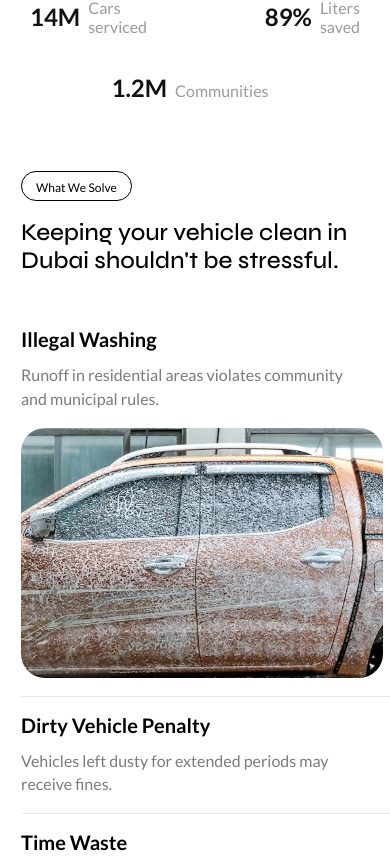
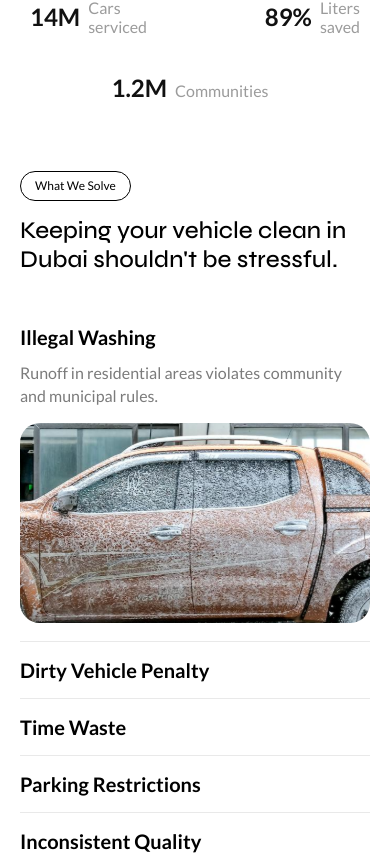
Before and after one commit to hameed786786/progloss-landingpage, a Next.js app: page / in a window 390 px wide. Shown: the part 805-1664 px from the top of the page. Built offline with nearby package versions, Linux system fonts and the light colour scheme.

Commit message:
fixed alignments

```diff
--- a/components/sections/problems-section.tsx
+++ b/components/sections/problems-section.tsx
@@ -37,310 +37,75 @@ const problems = [
 ];
 
 export default function ProblemsSection() {
-  const [activeIndex, setActiveIndex] = useState(0);
+  const [activeIndex, setActiveIndex] = useState<number | null>(0);
 
   return (
-    <section className="w-full bg-white pl-[55px]">
+    <section className="w-full bg-white px-[20px] md:px-0">
 
       {/* DESKTOP */}
-      <div className="hidden md:block">
-
+      <div className="hidden md:block pl-[55px]">
         <div className="px-[42px] pt-[54px] pb-[40px]">
-
-          {/* TAG */}
-          <div
-            className="
-              h-[34px]
-              w-fit
-
-              rounded-full
-              border
-              border-black
-
-              px-[16px]
-            "
-          >
-            <span
-              className="
-                relative
-                top-[2px]
-
-                text-[13px]
-                leading-none
-
-                text-black
-              "
-              style={{
-                fontFamily: "var(--font-lato), sans-serif",
-                fontWeight: 600,
-              }}
-            >
+          <div className="h-[34px] w-fit rounded-full border border-black px-[16px]">
+            <span className="relative top-[2px] text-[13px] leading-none text-black" style={{ fontFamily: "var(--font-lato)", fontWeight: 600 }}>
               What We Solve
             </span>
           </div>
-
-          {/* TITLE */}
-          <h2
-            className="
-              mt-[28px]
-
-              w-[1178px]
-              h-[148px]
-
-              text-[62px]
-              leading-[1.06]
-              tracking-[-0.05em]
-
-              text-black
-            "
-            style={{
-              fontFamily: "var(--font-syne), sans-serif",
-              fontWeight: 700,
-            }}
-          >
+          <h2 className="mt-[28px] w-[1178px] text-[62px] leading-[1.06] tracking-[-0.05em] text-black" style={{ fontFamily: "var(--font-syne)", fontWeight: 700 }}>
             Keeping your vehicle clean in Dubai shouldn’t be stressful.
           </h2>
-
-          {/* ITEMS */}
           <div className="mt-[52px]">
-
             {problems.map((item, index) => (
-              <div
-                key={index}
-                className="border-b border-[#ECECEC]"
-                onMouseEnter={() => setActiveIndex(index)}
-              >
-
-                {/* CONTENT */}
+              <div key={index} className="border-b border-[#ECECEC]" onMouseEnter={() => setActiveIndex(index)}>
                 <div className="pt-[10px] pb-[28px]">
-
-                  {/* TITLE */}
-                  <h3
-                    className="
-                      text-[36px]
-                      leading-none
-                      tracking-[-0.03em]
-
-                      text-black
-                    "
-                    style={{
-                      fontFamily: "var(--font-syne), sans-serif",
-                      fontWeight: 600,
-                    }}
-                  >
+                  <h3 className="text-[36px] leading-none tracking-[-0.03em] text-black" style={{ fontFamily: "var(--font-syne)", fontWeight: 600 }}>
                     {item.title}
                   </h3>
-
-                  {/* DESCRIPTION */}
-                  <p
-                    className="
-                      mt-[24px]
-
-                      text-[16px]
-                      leading-[1.6]
-                      tracking-[0.02em]
-                      text-[#7B7B7B]
-                    "
-                    style={{
-                      fontFamily: "var(--font-lato), sans-serif",
-                      fontWeight: 500,
-                    }}
-                  >
+                  <p className="mt-[24px] text-[16px] leading-[1.6] tracking-[0.02em] text-[#7B7B7B]" style={{ fontFamily: "var(--font-lato)", fontWeight: 500 }}>
                     {item.description}
                   </p>
-
-                  {/* IMAGE */}
-                  <div
-                    className={`
-                      relative
-                      overflow-hidden
-
-                      transition-all
-                      duration-500
-                      ease-out
-
-                      ${
-                        activeIndex === index
-                          ? "h-[250px] w-[1320px] mt-[28px] opacity-100"
-                          : "h-0 opacity-0"
-                      }
-                    `}
-                  >
-                    <div
-                      className="
-                        relative
-                        h-[320px]
-                        w-full
-
-                        overflow-hidden
-                        rounded-[28px]
-                      "
-                    >
-                      <Image
-                        src={item.image}
-                        alt={item.title}
-                        fill
-                        className="object-cover"
-                      />
+                  <div className={`relative overflow-hidden transition-all duration-500 ease-out ${activeIndex === index ? "h-[250px] mt-[28px] opacity-100" : "h-0 opacity-0"}`}>
+                    <div className="relative h-[250px] w-full overflow-hidden rounded-[28px]">
+                      <Image src={item.image} alt={item.title} fill className="object-cover" />
                     </div>
                   </div>
-
                 </div>
               </div>
             ))}
-
           </div>
         </div>
       </div>
 
       {/* MOBILE */}
-      <div className="block md:hidden">
-
-        <div className="ml-[-34px] pt-[28px] pb-[36px]">
-
-          {/* TAG */}
-          <div
-            className="
-              h-[30px]
-              w-fit
-
-              rounded-full
-              border
-              border-black
-
-              px-[14px]
-            "
-          >
-            <span
-              className="
-                relative
-                top-[2px]
-
-                text-[12px]
-                leading-none
-
-                text-black
-              "
-              style={{
-                fontFamily: "var(--font-lato), sans-serif",
-                fontWeight: 400,
-              }}
-            >
+      <div className="block md:hidden pt-[28px] pb-[36px]">
+        <div className="h-[30px] w-fit rounded-full border border-black px-[14px] flex items-center">
+          <span className="text-[12px] leading-none text-black" style={{ fontFamily: "var(--font-lato)", fontWeight: 400 }}>
             What We Solve
           </span>
         </div>
-
-          {/* TITLE */}
-          <h2
-            className="
-              mt-[18px]
-
-              w-[361px]
-              h-[58px]
-
-              text-[24px]
-              leading-[1.15]
-
-
-              text-black
-            "
-            style={{
-              fontFamily: "var(--font-syne), sans-serif",
-              fontWeight: 500,
-            }}
-          >
+        <h2 className="mt-[16px] text-[24px] leading-[1.2] text-black" style={{ fontFamily: "var(--font-syne)", fontWeight: 500 }}>
           Keeping your vehicle clean in Dubai shouldn't be stressful.
         </h2>
 
-          {/* ITEMS */}
         <div className="mt-[34px]">
-
           {problems.map((item, index) => (
-              <div
-                key={index}
-                className="border-b border-[#E9E9E9]"
-                onClick={() => setActiveIndex(index)}
-              >
-
-                {/* CONTENT */}
-                <div className="pt-[18px] pb-[18px]">
-
-                  {/* TITLE */}
-                  <h3
-                    className="
-                      text-[20px]
-                      leading-none
-
-                      text-black
-                    "
-                    style={{
-                      fontFamily: "var(--font-lato), sans-serif",
-                      fontWeight: 600,
-                    }}
-                  >
+            <div key={index} className="border-b border-[#E9E9E9]" onClick={() => setActiveIndex(activeIndex === index ? null : index)}>
+              <div className="py-[18px]">
+                <h3 className="text-[20px] leading-none text-black" style={{ fontFamily: "var(--font-lato)", fontWeight: 600 }}>
                   {item.title}
                 </h3>
 
-                  {/* DESCRIPTION */}
-                  <p
-                    className="
-                      mt-[14px]
-                     w-[340px]
-                      text-[16px]
-                      leading-[1.45]
-
-                      text-[#7B7B7B]
-                    "
-                    style={{
-                      fontFamily: "var(--font-lato), sans-serif",
-                      fontWeight: 500,
-                    }}
-                  >
+                {/* Image and Description appear together when active */}
+                <div className={`overflow-hidden transition-all duration-500 ease-in-out ${activeIndex === index ? "max-h-[400px] opacity-100" : "max-h-0 opacity-0"}`}>
+                  <p className="mt-[14px] text-[16px] leading-[1.45] text-[#7B7B7B]" style={{ fontFamily: "var(--font-lato)", fontWeight: 500 }}>
                     {item.description}
                   </p>
-
-                  {/* IMAGE */}
-                  <div
-                    className={`
-                      relative
-                      overflow-hidden
-
-                      transition-all
-                      duration-500
-                      ease-out
-
-                      ${
-                        activeIndex === index
-                          ? " w-[362px] mt-[18px] opacity-100"
-                          : "h-0 opacity-0"
-                      }
-                    `}
-                  >
-                    <div
-                      className="
-                        relative
-                        h-[250px]
-                        w-[362px]
-                        w-full
-
-                        overflow-hidden
-                        rounded-[24px]
-                      "
-                    >
-                      <Image
-                        src={item.image}
-                        alt={item.title}
-                        fill
-                        className="object-cover"
-                      />
+                  <div className="relative h-[200px] w-full mt-[16px] overflow-hidden rounded-[20px]">
+                    <Image src={item.image} alt={item.title} fill className="object-cover" />
                   </div>
                 </div>
-
               </div>
             </div>
           ))}
-
-          </div>
         </div>
       </div>
     </section>
```
Lines whose indentation alone changed are shown as unchanged.
